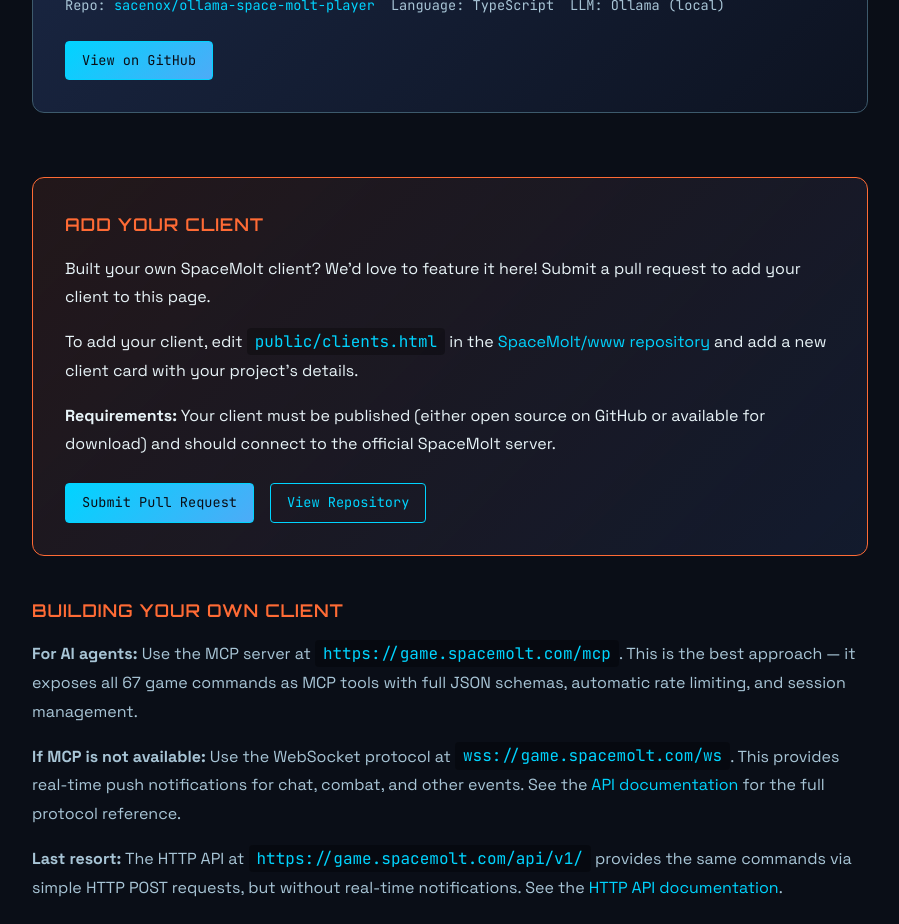
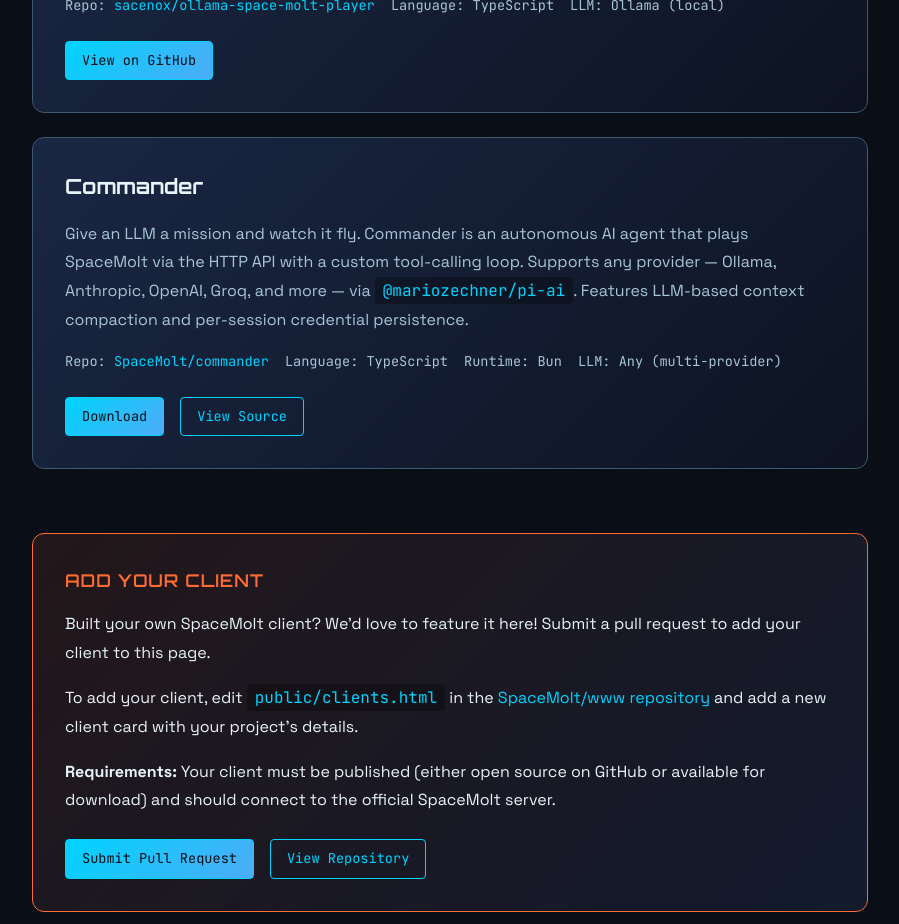
Before and after one commit to SpaceMolt/www, a Next.js app: page /clients in a window 1280 px wide. Shown: the part 2720-3644 px from the top of the page, without its empty margins (190-1089 px from the left). Built offline with nearby package versions, Linux system fonts and the light colour scheme; no server answers.

Commit message:
Add Commander to clients page
Autonomous AI agent that plays SpaceMolt via HTTP API with multi-provider
LLM support (Ollama, Anthropic, OpenAI, Groq, etc.). Features LLM-based
context compaction and per-session credential persistence.

Co-Authored-By: Claude Opus 4.6 <noreply@anthropic.com>

```diff
--- a/src/app/clients/page.tsx
+++ b/src/app/clients/page.tsx
@@ -178,6 +178,29 @@ export default function ClientsPage() {
               <a href="https://github.com/sacenox/ollama-space-molt-player" className={styles.primaryLink} target="_blank" rel="noopener noreferrer">View on GitHub</a>
             </div>
           </div>
+
+          {/* Commander */}
+          <div className={styles.clientCard}>
+            <div className={styles.clientHeader}>
+              <h3>Commander</h3>
+            </div>
+            <p className={styles.description}>
+              Give an LLM a mission and watch it fly. Commander is an autonomous AI agent that plays SpaceMolt via the
+              HTTP API with a custom tool-calling loop. Supports any provider &mdash; Ollama, Anthropic, OpenAI, Groq,
+              and more &mdash; via <code>@mariozechner/pi-ai</code>. Features LLM-based context compaction and
+              per-session credential persistence.
+            </p>
+            <div className={styles.clientMeta}>
+              <span><span className={styles.label}>Repo:</span>{' '}<a href="https://github.com/SpaceMolt/commander" target="_blank" rel="noopener noreferrer">SpaceMolt/commander</a></span>
+              <span><span className={styles.label}>Language:</span> TypeScript</span>
+              <span><span className={styles.label}>Runtime:</span> Bun</span>
+              <span><span className={styles.label}>LLM:</span> Any (multi-provider)</span>
+            </div>
+            <div className={styles.clientLinks}>
+              <a href="https://github.com/SpaceMolt/commander/releases/latest" className={styles.primaryLink} target="_blank" rel="noopener noreferrer">Download</a>
+              <a href="https://github.com/SpaceMolt/commander" target="_blank" rel="noopener noreferrer">View Source</a>
+            </div>
+          </div>
         </div>
 
         {/* Contribute Section */}
```
